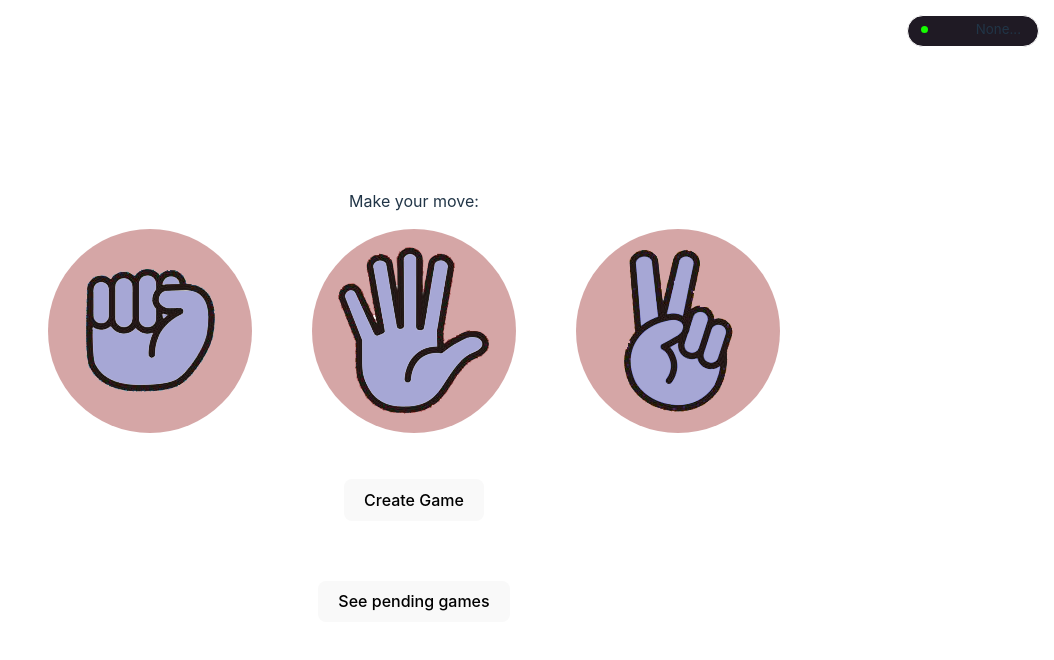
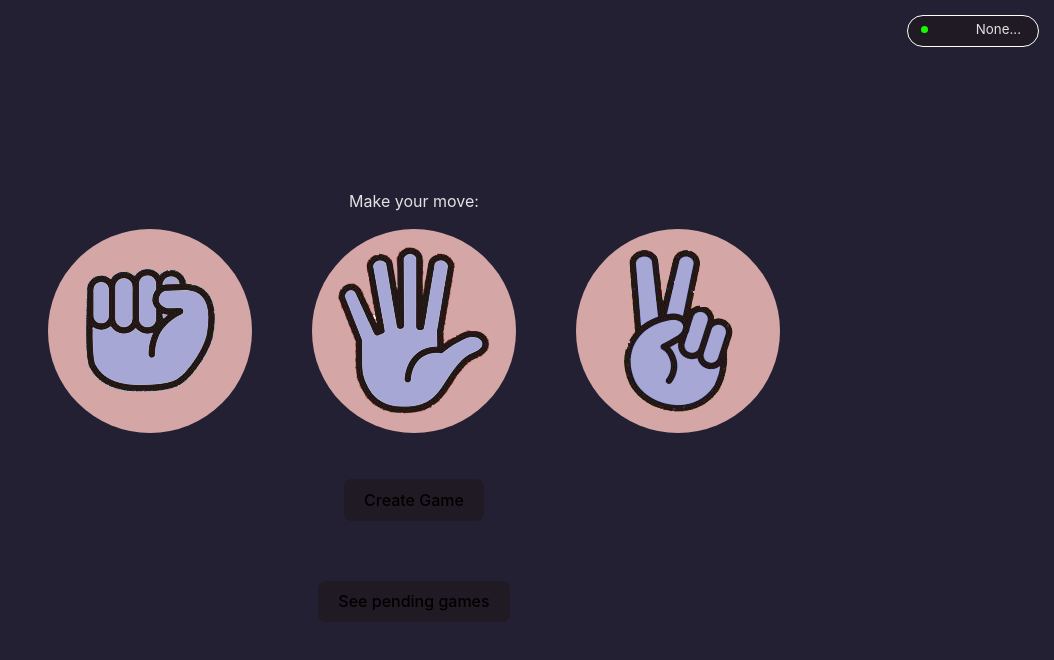
Before and after one commit to ulas96/rock-paper-scissor, a React (Vite) app in the folder client/: page / in a window 1280 px wide. Shown: the top 660 px of the page, without its empty margins (226-1280 px from the left). Built offline with nearby package versions, Linux system fonts and the light colour scheme.

Commit message:
css and dom adjustments

```diff
--- a/client/src/App.css
+++ b/client/src/App.css
@@ -67,7 +67,7 @@
   inset 0 0 1.3rem #a7a6d5;
 }
 
-#scissor active {
+.selected {
   box-shadow: 0 0 .2rem #d5a6a6,
   0 0 .2rem #d5a6a6,
   0 0 2rem #a7a6d5,
@@ -75,7 +75,6 @@
   0 0 2.8rem #a7a6d5,
   inset 0 0 1.3rem #a7a6d5;
 }
-
 #create-button {
   border-radius: 10px;
   margin-top: 40px;
--- a/client/src/App.jsx
+++ b/client/src/App.jsx
@@ -16,8 +16,7 @@ function App() {
 
   const [move,setMove] = useState("");
   const [pendingGames, setPendingGames] = useState([]);
-  // const [game, setGame] = useState();
-    //* Set the wallet address to the state
+  const [isSelected, setIsSelected] = useState(false);
     useEffect(() => {
       const connectWallet = async () => {
         const contractAddress = "0x08D06f587F1b588FEd3eeE2167a2415B271F3886";
@@ -40,11 +39,8 @@ function App() {
             const signer = provider.getSigner();
 
             const contract = new ethers.Contract(contractAddress, contractABI,signer);
-            //const result = await contract.getGame(1);
-            setState({provider: provider, signer: signer, contract: contract})
-            //console.log(result);
+            setState({provider: provider, signer: signer, contract: contract});
             setAccount(_account);
-            //console.log(state);
             console.log(signer);
             }
 
@@ -76,10 +72,15 @@ function App() {
   }
 
   const handleMoveChange = (event) => {
-    //preventDefault();
+    const selectedImages = document.querySelectorAll('.selected');
+
+    if (selectedImages.length === 1) {
+      selectedImages[0].classList.remove('selected');
+    }
+
+    event.target.classList.add('selected');
     setMove(event.target.id);
   };
-
 
   const getPendingGames = async () => {
         const _pendingGames = await state.contract.getActivePendingGames();
@@ -116,7 +117,7 @@ console.log(move);
       </div>
       <div id="move-selection" >
         <p>Make your move:</p>
-      <img src="../src/assets/rock.png" id="rock"  onClick={handleMoveChange}  />
+      <img src="../src/assets/rock.png"  id="rock"  onClick={handleMoveChange}  />
       <img src="../src/assets/paper.png" id="paper" onClick={handleMoveChange} />
       <img src="../src/assets/scissor.png" id="scissor" onClick={handleMoveChange} />
       </div>
--- a/client/src/index.css
+++ b/client/src/index.css
@@ -5,7 +5,7 @@
 
   color-scheme: light dark;
   color: rgba(255, 255, 255, 0.87);
-  background-color: #242424;
+  background-color: #232033;
 
   font-synthesis: none;
   text-rendering: optimizeLegibility;
@@ -14,14 +14,7 @@
   -webkit-text-size-adjust: 100%;
 }
 
-a {
-  font-weight: 500;
-  color: #646cff;
-  text-decoration: inherit;
-}
-a:hover {
-  color: #535bf2;
-}
+
 
 body {
   margin: 0;
@@ -43,27 +36,14 @@ button {
   font-size: 1em;
   font-weight: 500;
   font-family: inherit;
-  background-color: #1a1a1a;
+  background-color: #1f1a24;
   cursor: pointer;
   transition: border-color 0.25s;
 }
 button:hover {
-  border-color: #646cff;
+  border-color: #030ff2;
 }
 button:focus,
 button:focus-visible {
   outline: 4px auto -webkit-focus-ring-color;
 }
-
-@media (prefers-color-scheme: light) {
-  :root {
-    color: #213547;
-    background-color: #ffffff;
-  }
-  a:hover {
-    color: #747bff;
-  }
-  button {
-    background-color: #f9f9f9;
-  }
-}
```
